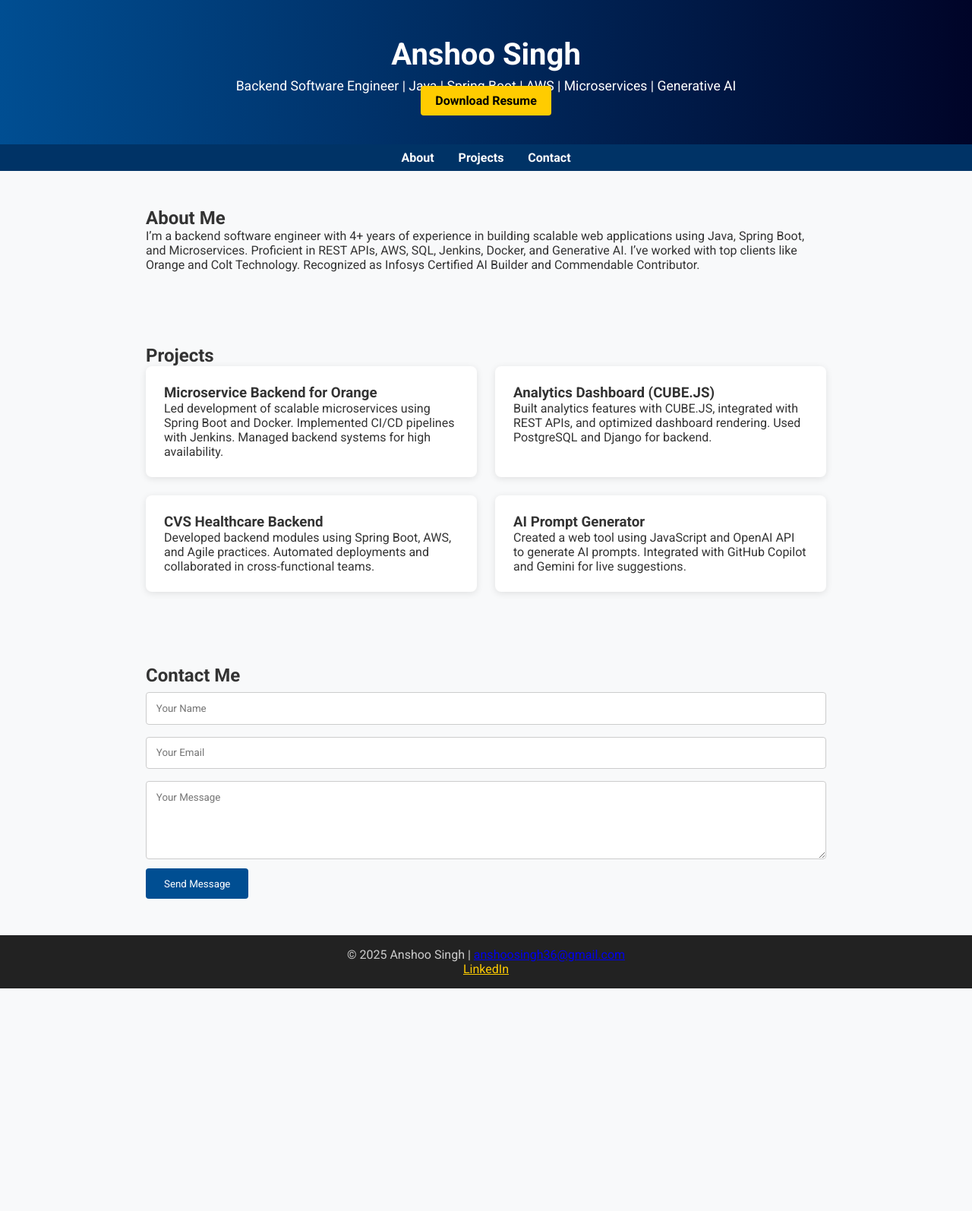
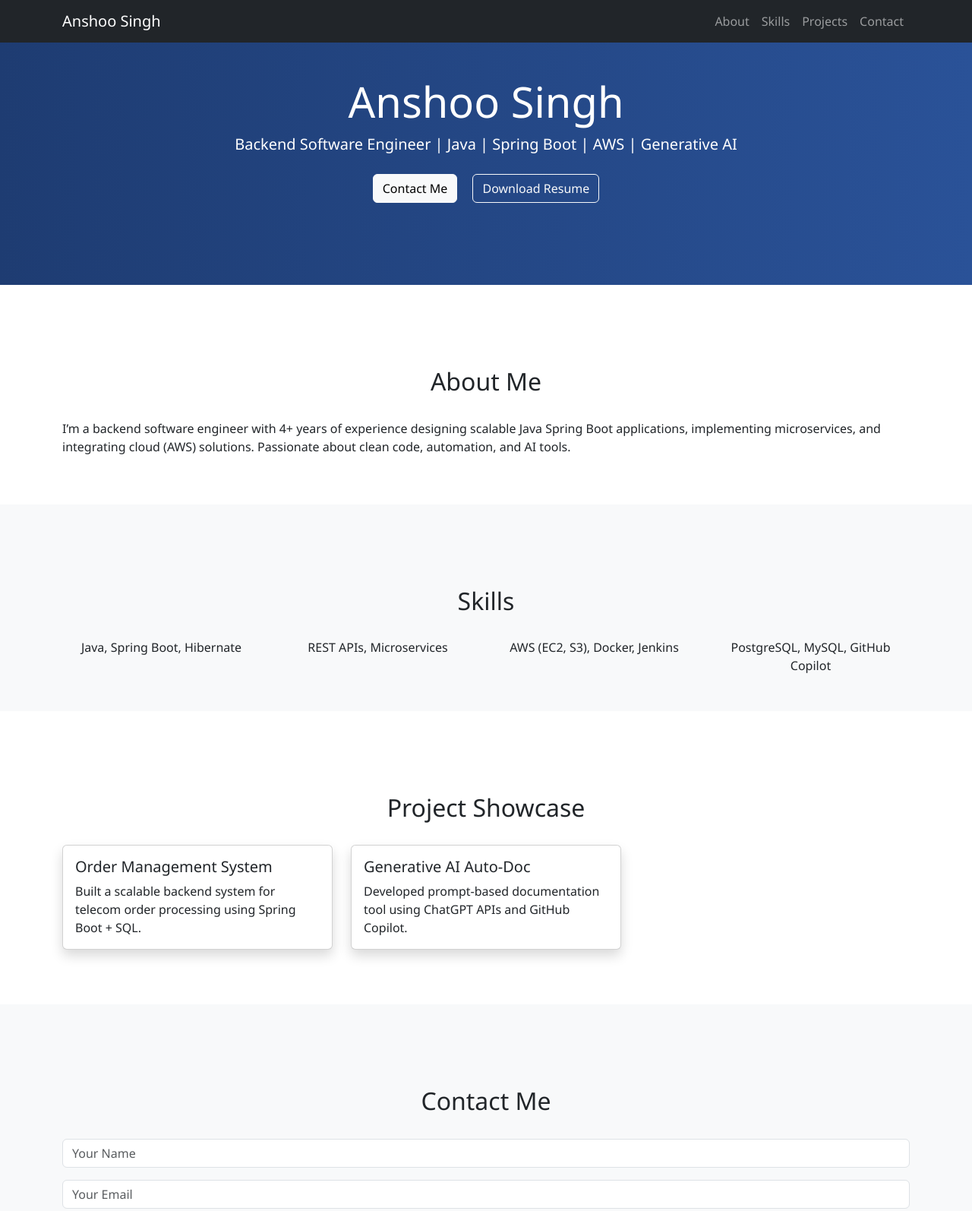
Before and after one commit to singh36/Portfolio, a plain HTML site: page index.html in a window 1280 px wide. Shown: the top 1594 px of the page at 76% size. Before the commit the page ends 1301 px from the top, so only its background shows below. Drawn offline with nearby package versions, Linux system fonts and the light colour scheme.

Commit message:
Update index.html

```diff
--- a/index.html
+++ b/index.html
@@ -3,150 +3,140 @@
 <head>
   <meta charset="UTF-8" />
   <meta name="viewport" content="width=device-width, initial-scale=1.0"/>
-  <title>Anshoo Singh | Portfolio</title>
-  <link href="https://fonts.googleapis.com/css2?family=Roboto:wght@400;700&display=swap" rel="stylesheet"/>
+  <title>Anshoo Singh | Backend Software Engineer</title>
+  <link href="https://cdn.jsdelivr.net/npm/bootstrap@5.3.0/dist/css/bootstrap.min.css" rel="stylesheet">
   <style>
-    * {
-      margin: 0; padding: 0;
-      box-sizing: border-box;
-      font-family: 'Roboto', sans-serif;
+    body {
+      font-family: 'Segoe UI', sans-serif;
     }
-    body { background: #f8f9fa; color: #333; }
-
-    header {
-      background: linear-gradient(90deg, #004e92, #000428);
+    .hero {
+      background: linear-gradient(to right, #1e3c72, #2a5298);
       color: white;
-      padding: 3rem 2rem;
+      padding: 100px 20px;
       text-align: center;
     }
-    header h1 { font-size: 2.5rem; margin-bottom: 0.5rem; }
-    header p { font-size: 1.1rem; }
-
-    nav {
-      background: #003366;
-      display: flex;
-      justify-content: center;
-      padding: 0.5rem;
-    }
-    nav a {
-      color: white;
-      margin: 0 1rem;
-      text-decoration: none;
-      font-weight: bold;
-      transition: color 0.3s;
-    }
-    nav a:hover { color: #ffcc00; }
-
-    section {
-      padding: 3rem 2rem;
-      max-width: 960px;
-      margin: auto;
-    }
-
-    .project-cards {
-      display: flex;
-      flex-wrap: wrap;
-      gap: 1.5rem;
-    }
-    .card {
-      background: white;
-      padding: 1.5rem;
-      box-shadow: 0 2px 10px rgba(0,0,0,0.1);
-      border-radius: 8px;
-      flex: 1 1 45%;
-      transition: transform 0.3s;
-    }
-    .card:hover { transform: scale(1.03); }
-
-    .contact-form input, .contact-form textarea {
-      width: 100%;
-      padding: 0.8rem;
-      margin: 0.5rem 0;
-      border: 1px solid #ccc;
-      border-radius: 4px;
-    }
-    .contact-form button {
-      background: #004e92;
-      color: white;
-      padding: 0.8rem 1.5rem;
-      border: none;
-      border-radius: 4px;
+    .nav-link {
       cursor: pointer;
     }
-    .btn-download {
-      background: #ffcc00;
-      color: #000;
-      padding: 0.6rem 1.2rem;
-      margin-top: 1rem;
-      border: none;
-      border-radius: 4px;
-      font-weight: bold;
-      text-decoration: none;
+    .project-card:hover {
+      transform: scale(1.02);
+      transition: 0.3s;
     }
-
-    footer {
-      background: #222;
-      color: #ccc;
+    .section-title {
       text-align: center;
-      padding: 1rem;
+      margin: 60px 0 30px;
+    }
+    .footer {
+      background: #1e3c72;
+      color: white;
+      padding: 30px 0;
+      text-align: center;
     }
   </style>
 </head>
 <body>
 
-  <header>
-    <h1>Anshoo Singh</h1>
-    <p>Backend Software Engineer | Java | Spring Boot | AWS | Microservices | Generative AI</p>
-    <a href="Anshoo_Singh_Resume.pdf" class="btn-download" download>Download Resume</a>
-  </header>
+<!-- Navbar -->
+<nav class="navbar navbar-expand-lg navbar-dark bg-dark fixed-top">
+  <div class="container">
+    <a class="navbar-brand" href="#">Anshoo Singh</a>
+    <button class="navbar-toggler" data-bs-toggle="collapse" data-bs-target="#navbarNav">
+      <span class="navbar-toggler-icon"></span>
+    </button>
+    <div id="navbarNav" class="collapse navbar-collapse justify-content-end">
+      <ul class="navbar-nav">
+        <li class="nav-item"><a class="nav-link" onclick="scrollToSection('about')">About</a></li>
+        <li class="nav-item"><a class="nav-link" onclick="scrollToSection('skills')">Skills</a></li>
+        <li class="nav-item"><a class="nav-link" onclick="scrollToSection('projects')">Projects</a></li>
+        <li class="nav-item"><a class="nav-link" onclick="scrollToSection('contact')">Contact</a></li>
+      </ul>
+    </div>
+  </div>
+</nav>
 
-  <nav>
-    <a href="#about">About</a>
-    <a href="#projects">Projects</a>
-    <a href="#contact">Contact</a>
-  </nav>
+<!-- Hero -->
+<section class="hero">
+  <h1 class="display-4">Anshoo Singh</h1>
+  <p class="lead">Backend Software Engineer | Java | Spring Boot | AWS | Generative AI</p>
+  <a href="#contact" class="btn btn-light m-2">Contact Me</a>
+  <a href="Anshoo_Singh_Resume.docx" class="btn btn-outline-light m-2" download>Download Resume</a>
+</section>
 
-  <section id="about">
-    <h2>About Me</h2>
-    <p>I’m a backend software engineer with 4+ years of experience in building scalable web applications using Java, Spring Boot, and Microservices. Proficient in REST APIs, AWS, SQL, Jenkins, Docker, and Generative AI. I’ve worked with top clients like Orange and Colt Technology. Recognized as Infosys Certified AI Builder and Commendable Contributor.</p>
-  </section>
+<!-- About -->
+<section id="about" class="container py-5">
+  <h2 class="section-title">About Me</h2>
+  <p>
+    I’m a backend software engineer with 4+ years of experience designing scalable Java Spring Boot applications,
+    implementing microservices, and integrating cloud (AWS) solutions. Passionate about clean code, automation, and AI tools.
+  </p>
+</section>
 
-  <section id="projects">
-    <h2>Projects</h2>
-    <div class="project-cards">
-      <div class="card">
-        <h3>Microservice Backend for Orange</h3>
-        <p>Led development of scalable microservices using Spring Boot and Docker. Implemented CI/CD pipelines with Jenkins. Managed backend systems for high availability.</p>
-      </div>
-      <div class="card">
-        <h3>Analytics Dashboard (CUBE.JS)</h3>
-        <p>Built analytics features with CUBE.JS, integrated with REST APIs, and optimized dashboard rendering. Used PostgreSQL and Django for backend.</p>
-      </div>
-      <div class="card">
-        <h3>CVS Healthcare Backend</h3>
-        <p>Developed backend modules using Spring Boot, AWS, and Agile practices. Automated deployments and collaborated in cross-functional teams.</p>
-      </div>
-      <div class="card">
-        <h3>AI Prompt Generator</h3>
-        <p>Created a web tool using JavaScript and OpenAI API to generate AI prompts. Integrated with GitHub Copilot and Gemini for live suggestions.</p>
+<!-- Skills -->
+<section id="skills" class="bg-light py-5">
+  <div class="container">
+    <h2 class="section-title">Skills</h2>
+    <div class="row text-center">
+      <div class="col-md-3">Java, Spring Boot, Hibernate</div>
+      <div class="col-md-3">REST APIs, Microservices</div>
+      <div class="col-md-3">AWS (EC2, S3), Docker, Jenkins</div>
+      <div class="col-md-3">PostgreSQL, MySQL, GitHub Copilot</div>
+    </div>
+  </div>
+</section>
+
+<!-- Projects -->
+<section id="projects" class="container py-5">
+  <h2 class="section-title">Project Showcase</h2>
+  <div class="row">
+    <div class="col-md-4 mb-4">
+      <div class="card project-card shadow">
+        <div class="card-body">
+          <h5 class="card-title">Order Management System</h5>
+          <p class="card-text">Built a scalable backend system for telecom order processing using Spring Boot + SQL.</p>
+        </div>
       </div>
     </div>
-  </section>
+    <div class="col-md-4 mb-4">
+      <div class="card project-card shadow">
+        <div class="card-body">
+          <h5 class="card-title">Generative AI Auto-Doc</h5>
+          <p class="card-text">Developed prompt-based documentation tool using ChatGPT APIs and GitHub Copilot.</p>
+        </div>
+      </div>
+    </div>
+    <!-- Add more projects as needed -->
+  </div>
+</section>
 
-  <section id="contact">
-    <h2>Contact Me</h2>
-    <form class="contact-form" action="https://formspree.io/f/your-form-id" method="POST">
-      <input type="text" name="name" placeholder="Your Name" required />
-      <input type="email" name="email" placeholder="Your Email" required />
-      <textarea name="message" rows="5" placeholder="Your Message" required></textarea>
-      <button type="submit">Send Message</button>
+<!-- Contact -->
+<section id="contact" class="bg-light py-5">
+  <div class="container">
+    <h2 class="section-title">Contact Me</h2>
+    <form action="https://formspree.io/f/your-form-id" method="POST">
+      <div class="mb-3">
+        <input type="text" name="name" class="form-control" placeholder="Your Name" required/>
+      </div>
+      <div class="mb-3">
+        <input type="email" name="email" class="form-control" placeholder="Your Email" required/>
+      </div>
+      <div class="mb-3">
+        <textarea name="message" class="form-control" placeholder="Your Message" rows="5" required></textarea>
+      </div>
+      <button type="submit" class="btn btn-primary">Send Message</button>
     </form>
-  </section>
+  </div>
+</section>
 
-  <footer>
-    <p>&copy; 2025 Anshoo Singh | <a href="mailto:anshoosingh36@gmail.com">anshoosingh36@gmail.com</a></p>
-    <p><a href="https://www.linkedin.com/in/anshoosingh36" target="_blank" style="color: #ffcc00;">LinkedIn</a></p>
-  </footer>
+<!-- Footer -->
+<footer class="footer">
+  <p>&copy; 2025 Anshoo Singh | <a href="mailto:anshoosingh36@gmail.com" class="text-white">anshoosingh36@gmail.com</a></p>
+</footer>
 
+<script src="https://cdn.jsdelivr.net/npm/bootstrap@5.3.0/dist/js/bootstrap.bundle.min.js"></script>
+<script>
+  function scrollToSection(id) {
+    document.getElementById(id).scrollIntoView({ behavior: 'smooth' });
+  }
+</script>
 </body>
 </html>
```
